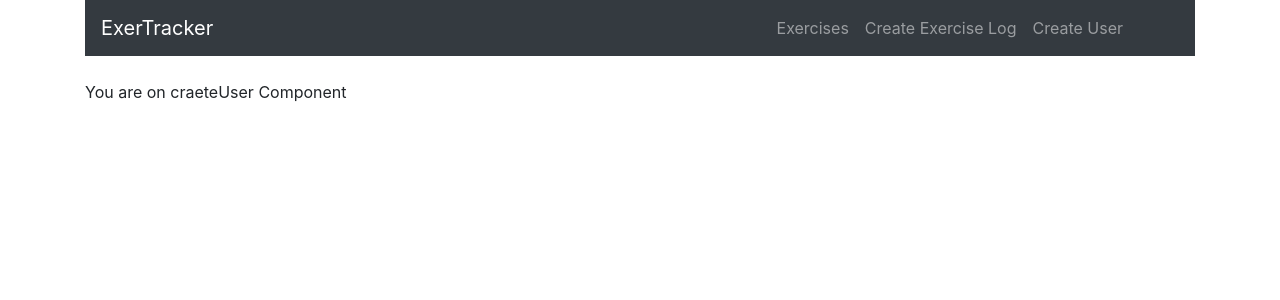
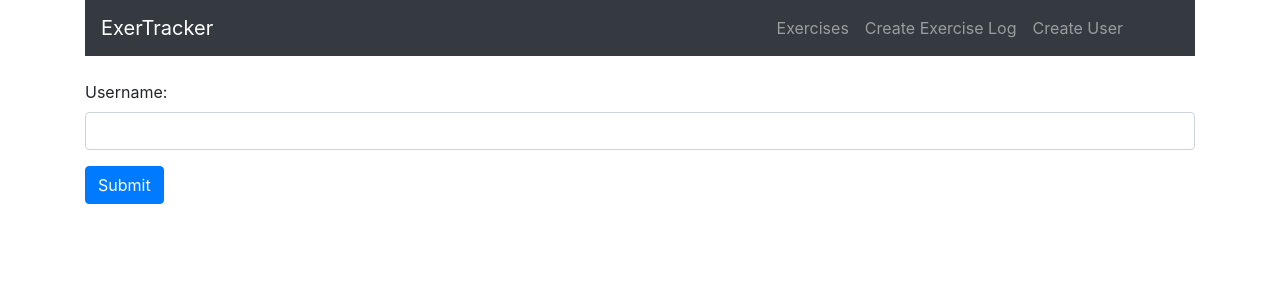
Before and after one commit to Daggron/exercise-tracker, a React (Create React App) app: page /user in a window 1280 px wide. Shown: the top 300 px of the page. Built offline with nearby package versions, Linux system fonts and the light colour scheme.

Commit message:
added functionality to create user component

```diff
--- a/src/components/createuser.components.jsx
+++ b/src/components/createuser.components.jsx
@@ -1,12 +1,58 @@
 import React from 'react';
+import axios from 'axios';
 
 export default class CreateUser extends React.Component{
+    constructor(props){
+        super(props);
+
+        this.changeUsername = this.changeUsername.bind(this);
+        this.onSubmitForm = this.onSubmitForm.bind(this);
+
+        this.state={
+            username:''
+        }
+    }
+
+    changeUsername(e){
+        this.setState({
+            username:e.target.value
+        })
+    }
+
+    onSubmitForm(e){
+        e.preventDefault();
+        const user ={
+            username:this.state.username
+        }
+        console.log(user);
+
+        axios.post('http://localhost:5000/users/add',user)
+        .then(res => console.log(res.data));
+
+        this.setState({
+            username:''
+        });
+    }
+
     render(){
         return(
             <div>
-                <p>
-                    You are on craeteUser Component
-                </p>
+               <form onSubmit={this.onSubmitForm}>
+                    <div className="form-group">
+                        <label>Username: </label>
+                        <input  type="text"
+                            required
+                            className="form-control"
+                            value={this.state.username}
+                            onChange={this.changeUsername.bind(this)}
+                            />
+                     </div>
+                     <div className="form-group">
+                         <button className="btn btn-primary">
+                             Submit
+                         </button>
+                     </div>
+               </form>
             </div>
         )
     }
```
